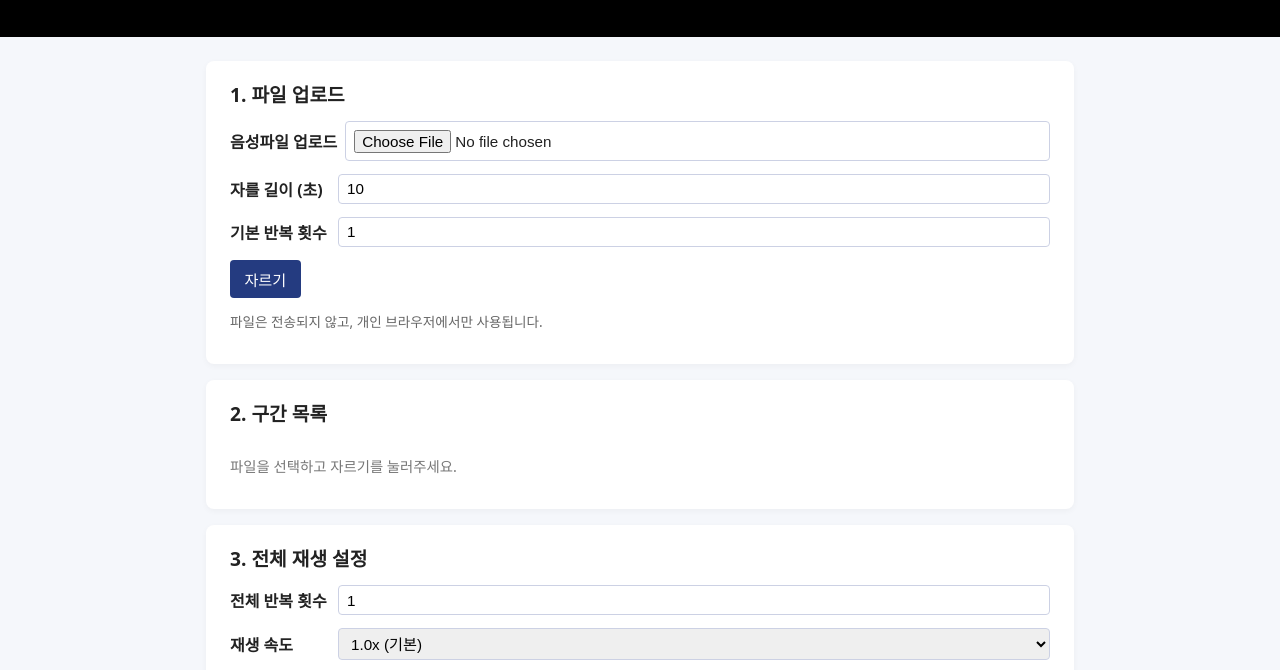
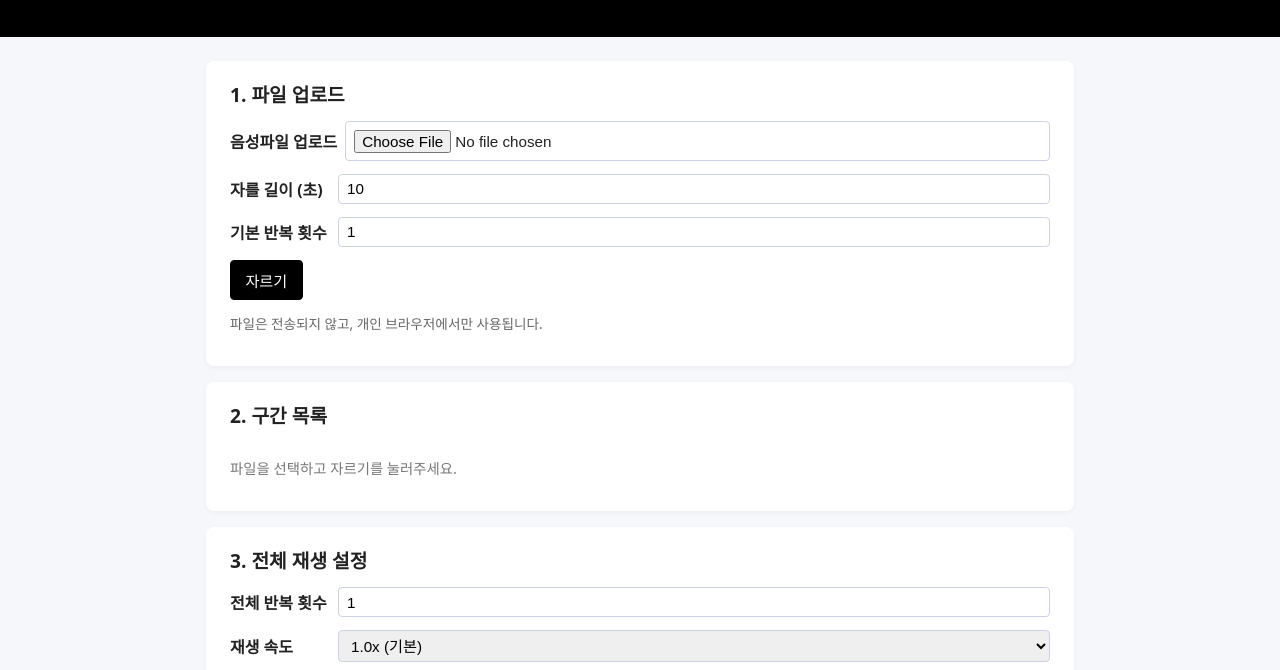
Before and after one commit to gitteor/listening-helper, a plain HTML site: page index.html in a window 1280 px wide. Shown: the part 102-772 px from the top of the page. Drawn offline with Linux system fonts and the light colour scheme.

Commit message:
Update style.css

```diff
--- a/style.css
+++ b/style.css
@@ -206,6 +206,18 @@ input[type="file"] {
   color: #fff;     /* 헤더 안의 글씨도 흰색으로 설정 (가독성 향상) */
 }
 
+button.primary {
+  background-color: #000;
+  color: #fff;               /* 글씨 흰색 */
+  border: 1px solid #000;    /* 깔끔하게 검정색 테두리 */
+}
+
+button.primary:hover {
+  background-color: #222;
+  border-color: #222;
+}
+
+
 /* ---- 모바일에서만 파일 input 확장 & 가로정렬 적용 ---- */
 @media (max-width: 600px) {
   .form-row {
```
